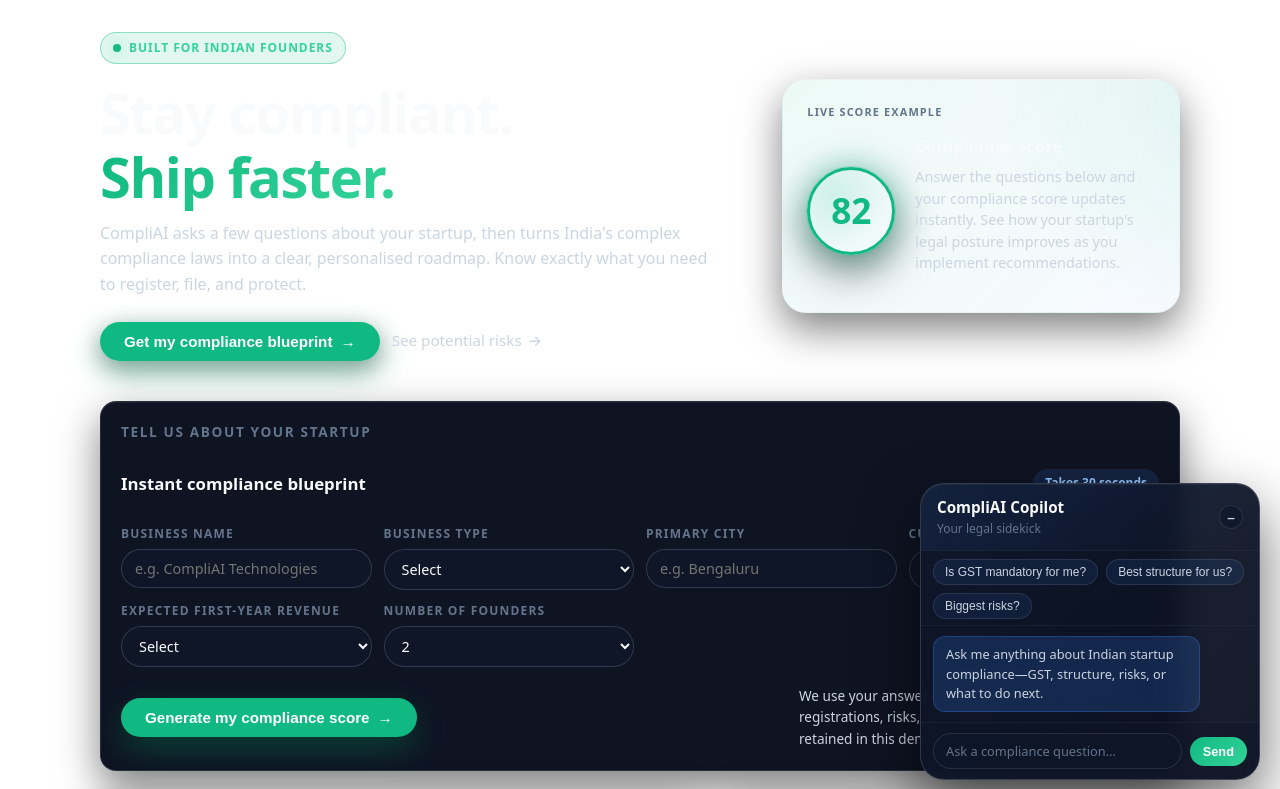
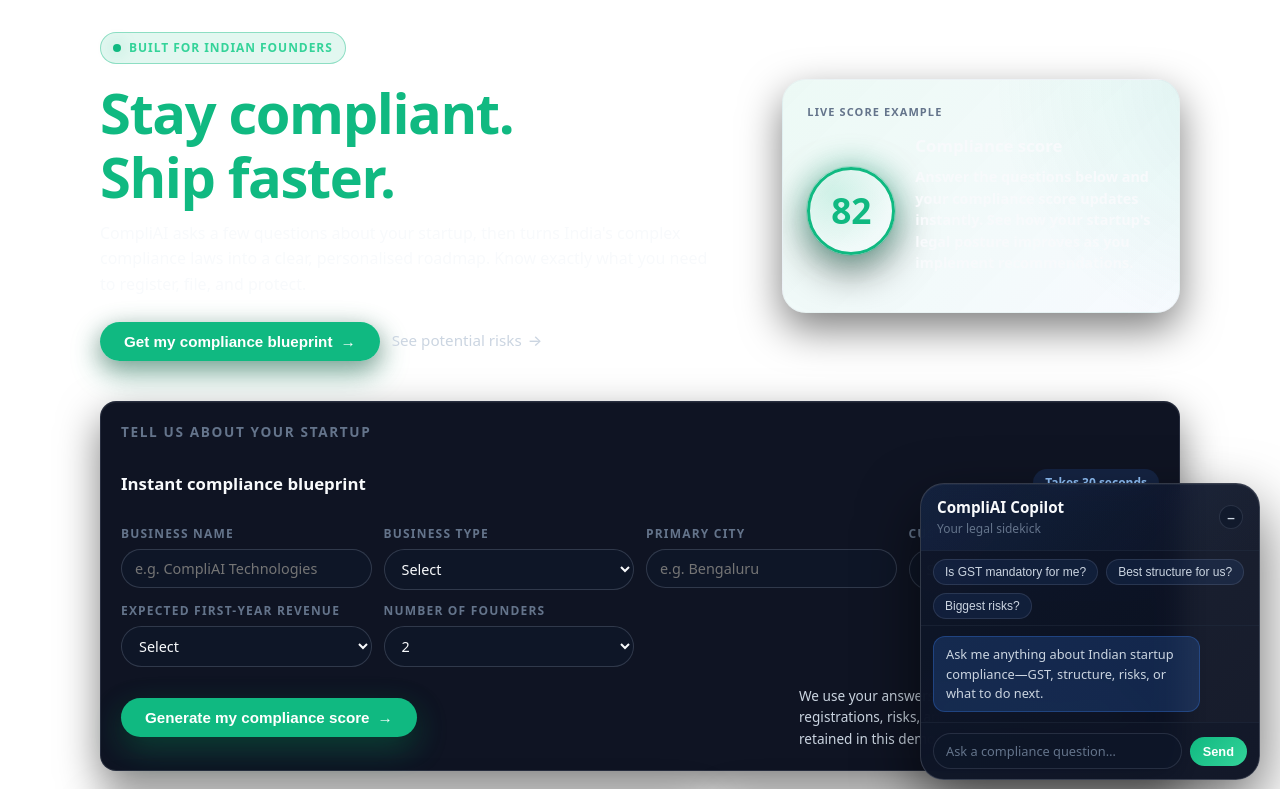
Before and after one commit to prajjwal-singh20/compliai-ui-26, a React (Vite) app: page / in a window 1280 px wide. Shown: the top 789 px of the page. Built offline with nearby package versions, Linux system fonts and the light colour scheme.

Commit message:
style: improve text contrast for better readability
Unify hero title color, darken subtitle, and enhance score text visibility.

Co-authored-by: prajjwal kumar singh <180971485+prajjwal-singh20@users.noreply.github.com>

```diff
--- a/src/App.jsx
+++ b/src/App.jsx
@@ -273,7 +273,7 @@ function LiveScorePreview() {
         </div>
         <div className="score-meta">
           <div className="score-label">Compliance score</div>
-          <p className="score-desc">
+          <p className="score-desc" style={{ fontWeight: 600 }}>
             Answer the questions below and your compliance score updates instantly.
             See how your startup&apos;s legal posture improves as you implement
             recommendations.
--- a/src/index.css
+++ b/src/index.css
@@ -121,24 +121,22 @@ body {
   line-height: 1.15;
   letter-spacing: -0.025em;
   margin: 16px 0 12px;
-  color: var(--text-primary);
+  color: var(--accent);
   font-weight: 800;
 }
 
 .hero-title span.highlight {
-  background: linear-gradient(135deg, var(--accent), var(--accent-bright));
-  -webkit-background-clip: text;
-  background-clip: text;
-  color: transparent;
+  color: var(--accent);
   font-weight: 800;
 }
 
 .hero-subtitle {
   margin: 0;
-  color: var(--text-secondary);
+  color: var(--text-primary);
   max-width: 38rem;
   font-size: 1rem;
   line-height: 1.6;
+  font-weight: 500;
 }
 
 .hero-cta-row {
@@ -256,10 +254,11 @@ body {
 }
 
 .score-desc {
-  color: var(--text-secondary);
+  color: var(--text-primary);
   font-size: 0.9rem;
   margin-top: 8px;
   line-height: 1.5;
+  font-weight: 500;
 }
 
 .section-grid {
```
